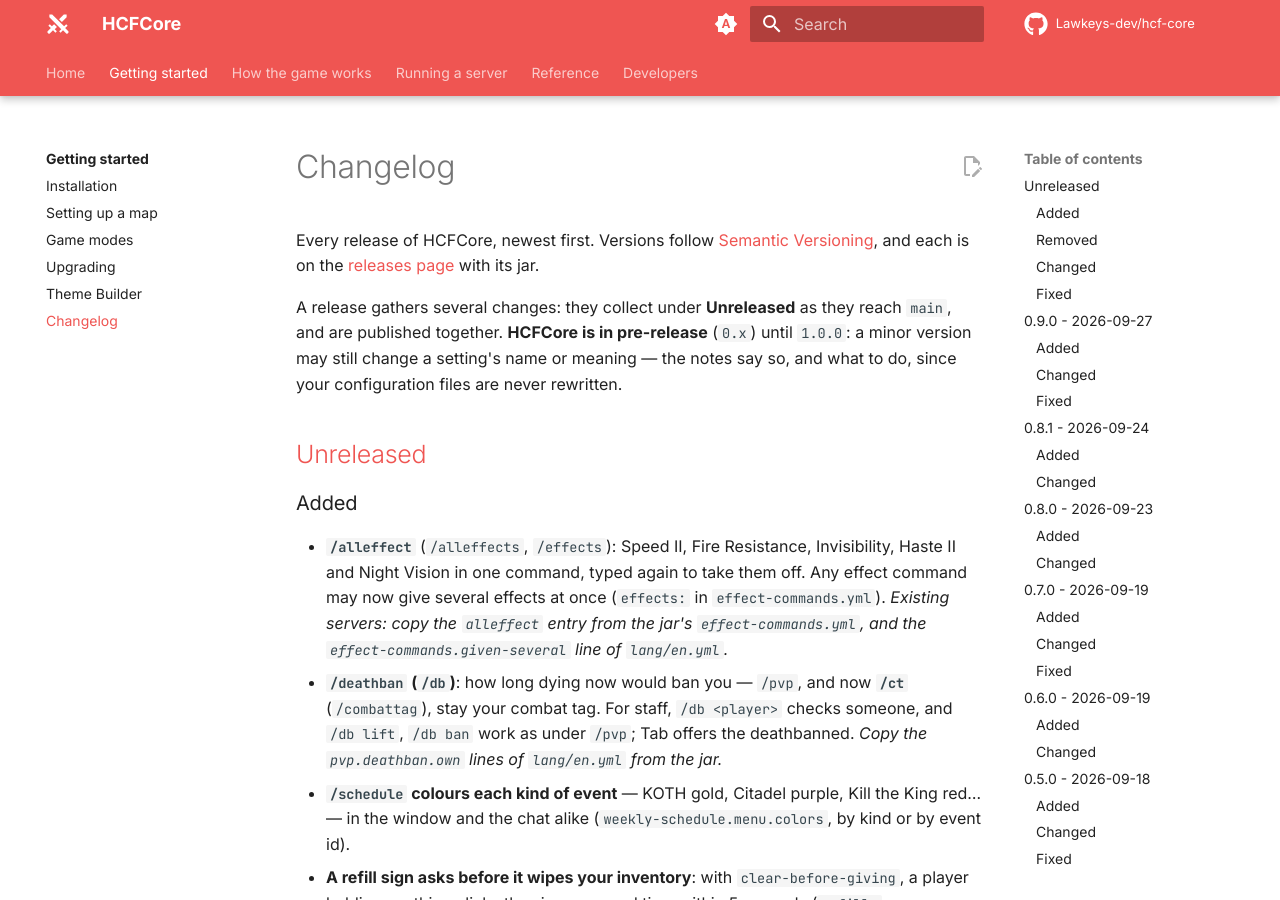
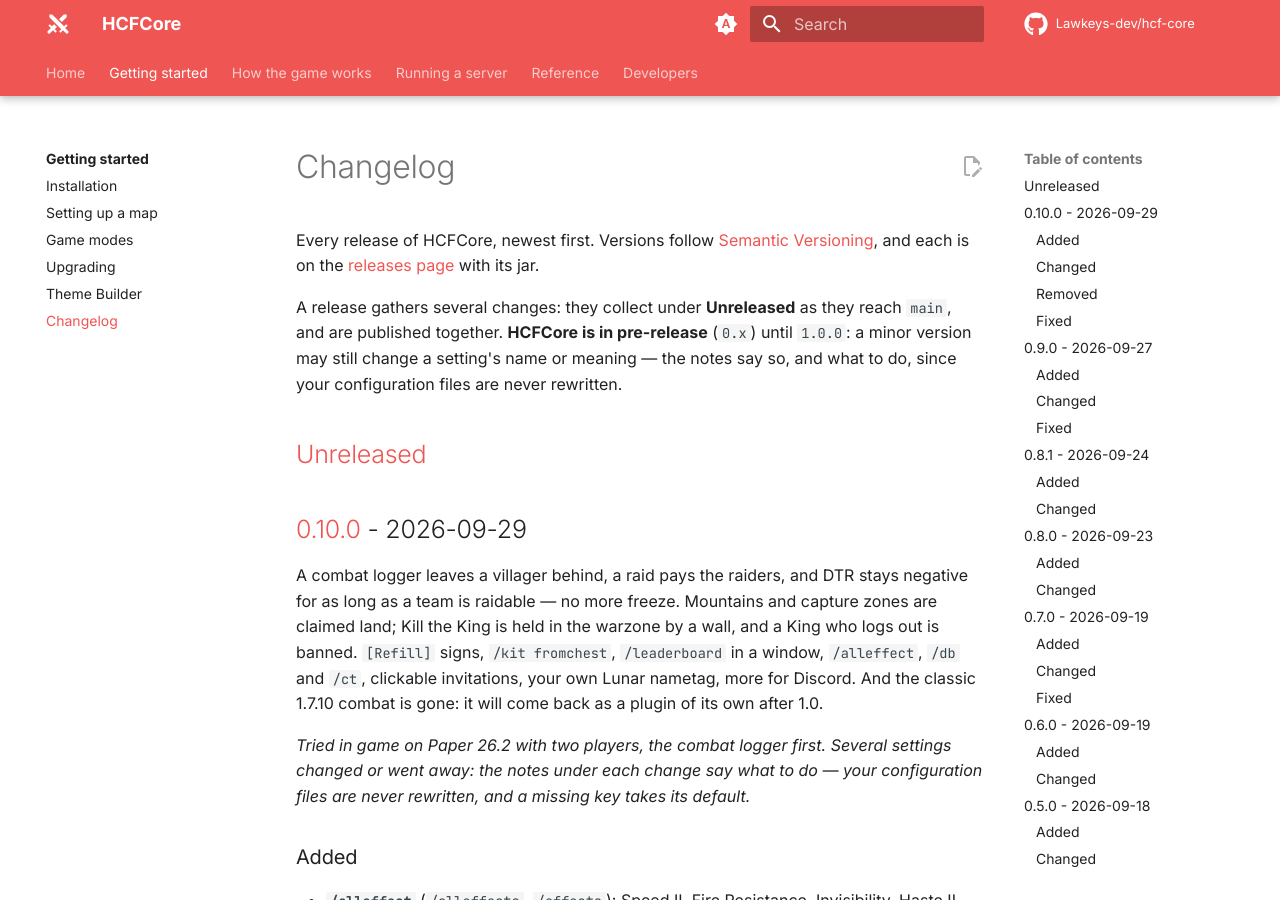
Before and after one commit to Lawkeys-dev/hcf-core, an MkDocs documentation site: the page built from docs/changelog.md, in a window 1280 px wide and 900 px high. Built offline with MkDocs 1.6.1 and Material for MkDocs 9.7.7, drawn with Linux system fonts in a browser that asks for light colours; comment, search, counter and statistics services are not loaded; some of the changed text lies outside the part shown.

Commit message:
Release 0.10.0

```diff
--- a/CHANGELOG.md
+++ b/CHANGELOG.md
@@ -5,6 +5,12 @@
 A release gathers several changes: they collect under **Unreleased** as they reach `main`, and are published together. **HCFCore is in pre-release** (`0.x`) until `1.0.0`: a minor version may still change a setting's name or meaning — the notes say so, and what to do, since your configuration files are never rewritten.
 
 ## [Unreleased]
+
+## [0.10.0] - 2026-09-29
+
+A combat logger leaves a villager behind, a raid pays the raiders, and DTR stays negative for as long as a team is raidable — no more freeze. Mountains and capture zones are claimed land; Kill the King is held in the warzone by a wall, and a King who logs out is banned. `[Refill]` signs, `/kit fromchest`, `/leaderboard` in a window, `/alleffect`, `/db` and `/ct`, clickable invitations, your own Lunar nametag, more for Discord. And the classic 1.7.10 combat is gone: it will come back as a plugin of its own after 1.0.
+
+*Tried in game on Paper 26.2 with two players, the combat logger first. Several settings changed or went away: the notes under each change say what to do — your configuration files are never rewritten, and a missing key takes its default.*
 
 ### Added
 - **`/alleffect`** (`/alleffects`, `/effects`): Speed II, Fire Resistance, Invisibility, Haste II and Night Vision in one command, typed again to take them off. Any effect command may now give several effects at once (`effects:` in `effect-commands.yml`). *Existing servers: copy the `alleffect` entry from the jar's `effect-commands.yml`, and the `effect-commands.given-several` line of `lang/en.yml`.*
@@ -42,6 +45,9 @@
 - **The King cannot leave the warzone**: walking, a pearl, a teleport out are refused, and they see its edge as a wall within 15 blocks, as spawn's is shown in combat (`reign.wall`). **The Wither for a King outside is off** (`outside-penalty.enabled: false`). *To keep the Wither on an existing server, add `enabled: true` under `outside-penalty`.*
 - **A King who logs out is banned for 2 hours** (`reign.quit-ban-seconds`), the event ending with no winner as before.
 - **Only active players are drawn as King**: idle for 5 minutes — no move, look, chat, command or click — and a player is left out (`reign.afk-seconds`).
+
+### Removed
+- **Classic combat (1.7.10) is gone**: the server plays the game's own combat. A plugin of its own, for 1.7.10 and 1.8 combat, will follow 1.0. What it left behind is taken back as it is seen — a sword that blocks, a weapon at its 1.7 damage, when a player joins, picks the item or opens a chest; a player's held-off regeneration when they join. *`combat` in `config.yml` and `legacy-combat` in `pvp.yml` are no longer read and can be deleted; the console says so.*
 
 ### Fixed
 - **`/pvp help` did not exist**, though every mistake pointed to it, and a staff command typed short answered "Unknown command": `help` now lists what you may use under the name you typed (`/db help`, `/ct help`), and a short command shows its usage. `/db help` no longer looks for a player named "help". **`ban` takes an optional length**: with none, as long as a death would ban that player. *Copy the `pvp.help` lines of `lang/en.yml` from the jar.*
@@ -247,7 +253,8 @@
 ### Added
 - First public version: teams, territory and DTR, combat and deathbans, lives, capture events (KOTH, Citadel, Conquest, Kill the King), Mountains, SOTW/EOTW/Purge, economy with Vault, kits and abilities, custom enchants and limiters, moderation tools, scoreboard and chat, holograms, redeem codes, the Lunar Client integration, and this documentation.
 
-[Unreleased]: https://github.com/Lawkeys-dev/hcf-core/compare/v0.9.0...HEAD
+[Unreleased]: https://github.com/Lawkeys-dev/hcf-core/compare/v0.10.0...HEAD
+[0.10.0]: https://github.com/Lawkeys-dev/hcf-core/releases/tag/v0.10.0
 [0.9.0]: https://github.com/Lawkeys-dev/hcf-core/releases/tag/v0.9.0
 [0.8.1]: https://github.com/Lawkeys-dev/hcf-core/releases/tag/v0.8.1
 [0.8.0]: https://github.com/Lawkeys-dev/hcf-core/releases/tag/v0.8.0
```
Also changed, not shown: other parts of CHANGELOG.md (+0 -3 lines), docs/developers/api.md (+1 -1 lines), 1 other file.
